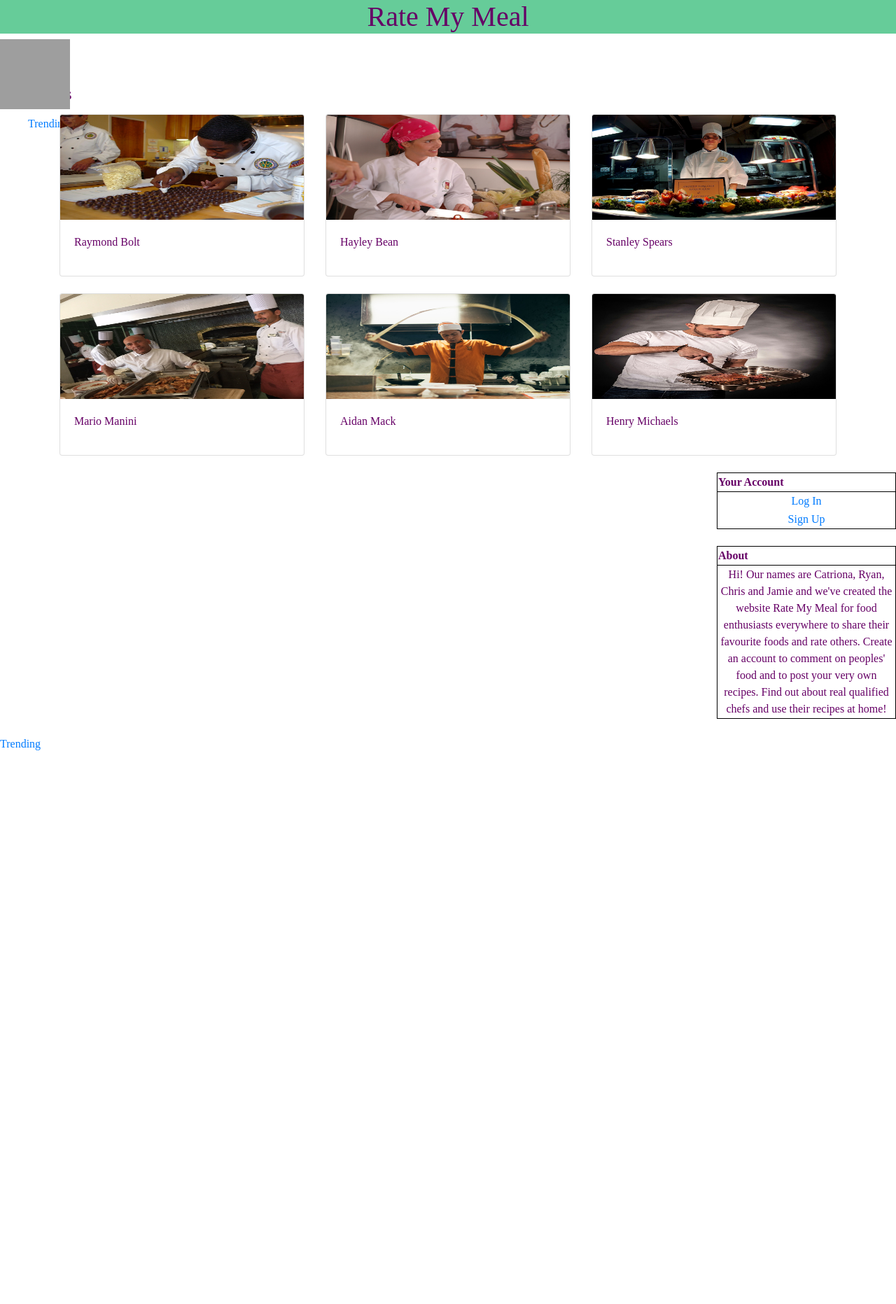
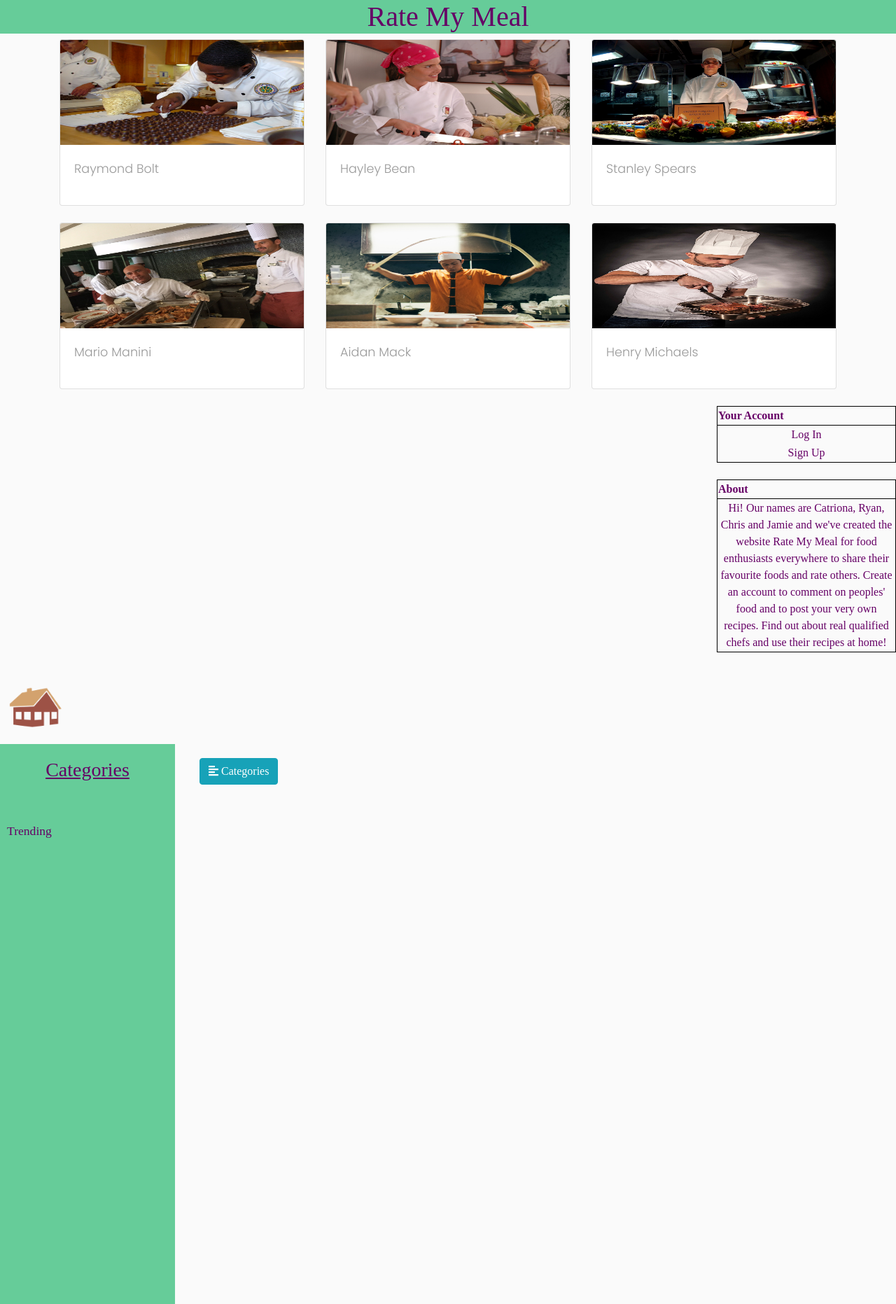
Before and after one commit to RyWilliamson/RateMyMealProject, a Django app: page / in a window 1280 px wide. Shown: the whole page at 70% size. Before the commit the page ends 1072 px from the top, so only its background shows below. Run offline with Django 3.2, Linux system fonts and the light colour scheme; parts of the project's set-up code (start-up, migrations or seed data) failed here and were passed over; some libraries are stand-ins or nearby versions; grey boxes are pictures that could not be loaded.

Commit message:
changes to nav bar - added to base, doesnt work

```diff
--- a/meal/models.py
+++ b/meal/models.py
@@ -25,7 +25,7 @@
     recipe_name = models.CharField(max_length = 128)
     views = models.IntegerField(default = 0)
     recipe_data = models.TextField()
-    image = models.ImageField(upload_to = 'recipe_images/' + category.slug, blank = False)
+    image = models.ImageField(upload_to = 'recipe_images/', blank = False)
 
     def __str__(self):
         return self.recipe_name
--- a/meal/urls.py
+++ b/meal/urls.py
@@ -11,4 +11,6 @@
     url(r'^registerRegular/$', views.registerRegular, name='registerRegular'),
     url(r'^search/$', views.search, name='search'),
 	url(r'^trending/$', views.trending, name = 'trending'),
+	url(r'^base/$', views.base, name = 'base'),
+	url(r'^signup/$', views.signUp, name = 'signup'),
 ]
--- a/meal/views.py
+++ b/meal/views.py
@@ -10,6 +10,11 @@
 
 from django.http import HttpResponse
 
+def base(request):
+
+	return render(request, 'meal/base.html', {})
+
+
 def trending(request):
 	return render(request, 'meal/trending.html', {})
 
@@ -21,6 +26,10 @@
 
 def register(request):
     return render(request, 'meal/register.html', {})
+
+def signUp(request):
+	return render(request, 'meal/signup.html', {})
+
 
 def registerRegular(request):
     registered = False
--- a/templates/meal/base.html
+++ b/templates/meal/base.html
@@ -47,16 +47,6 @@
   text-align: center;
 }
 
-.sidebar{
-	padding:120px 0 0;
-	z-index:-1;
-	position:absolute;
-	top:0;
-	bottom:auto;
-	left:auto;
-	right: auto;
-}
-
 .image{
 	z-index:-1;
 	position:relative;
@@ -65,11 +55,22 @@
 </style>
 
 	<head lang = "en">
+	<meta charset="utf-8">
+    <meta name="viewport" content="width=device-width, initial-scale=1.0">
+    <meta http-equiv="X-UA-Compatible" content="IE=edge">
 
 
-	<link rel="stylesheet" href="https://stackpath.bootstrapcdn.com/bootstrap/4.3.1/css/bootstrap.min.css" integrity="sha384-ggOyR0iXCbMQv3Xipma34MD+dH/1fQ784/j6cY/iJTQUOhcWr7x9JvoRxT2MZw1T" crossorigin="anonymous">
-	<meta charset = "UTF-8"/>
-    <meta name="viewport" content="width=device-width, initial-scale=1, shrink-to-fit=no">
+    <!-- Bootstrap CSS CDN -->
+    <link rel="stylesheet" href="https://stackpath.bootstrapcdn.com/bootstrap/4.1.0/css/bootstrap.min.css" integrity="sha384-9gVQ4dYFwwWSjIDZnLEWnxCjeSWFphJiwGPXr1jddIhOegiu1FwO5qRGvFXOdJZ4" crossorigin="anonymous">
+    <!-- Our Custom CSS -->
+    <link rel="stylesheet" href="style.css">
+
+
+    <!-- Font Awesome JS -->
+    <script defer src="https://use.fontawesome.com/releases/v5.0.13/js/solid.js" integrity="sha384-tzzSw1/Vo+0N5UhStP3bvwWPq+uvzCMfrN1fEFe+xBmv1C/AtVX5K0uZtmcHitFZ" crossorigin="anonymous"></script>
+    <script defer src="https://use.fontawesome.com/releases/v5.0.13/js/fontawesome.js" integrity="sha384-6OIrr52G08NpOFSZdxxz1xdNSndlD4vdcf/q2myIUVO0VsqaGHJsB0RaBE01VTOY" crossorigin="anonymous"></script>
+
+
 		<title>
 			{% block title_block %}
 				Rate My Meal
@@ -80,9 +81,7 @@
 	<body>
 	{% block body_block %}
 		<h1> Rate My Meal </h1>
-		<div>
-			<a href = "index.html"><input type = "image" src = "{% static 'images/home.png' %S}" name = "home" height = 100 width = 100 ></a>
-		</div>
+
 
 		   <div class="container">
 
@@ -166,19 +165,19 @@
 			</tr>
 			{% if user.is_authenticated %}
 			<tr>
-				<td><a href = "logout.html">Log Out</a></td>
+				<td><a href = "{% url 'logout' %}">Log Out</a></td>
 			</tr>
 
 			<tr>
-				<td><a href = "add_recipe.html">Add New Meal</a></td>
+				<td><a href = "{% url 'add_recipe' %}">Add New Meal</a></td>
 			</tr>
 			{% else %}
 			<tr>
-				<td><a href = "login.html">Log In</a></td>
+				<td><a href = "{% url 'login' %}">Log In</a></td>
 			</tr>
 
 			<tr>
-				<td><a href = "signup.html">Sign Up</a></td>
+				<td><a href = "{% url 'signup' %}">Sign Up</a></td>
 			</tr>
 			{% endif %}
 		</table></br>
@@ -199,26 +198,67 @@
 		</div>
 
 		</br>
-		<div class = "sidebar">
-			<h4><p align = "left"> Categories </p></h4>
-			<nav>
-			<ul>
+
+
+
+		<div>
+			<a href = "{% url 'base' %}"><input type = "image" src = "{% static 'images/home.png' %}" name = "home" height = 100 width = 100 ></a>
+		</div>
+
+
+
+
+
+		<div class="wrapper">
+        <!-- Sidebar  -->
+        <nav id="sidebar">
+            <div class="sidebar-header">
+                <h3>Categories</h3>
+            </div>
+
+            <ul class="list-unstyled components">
                 {% for category in categories %}
 				<li>
                     <a href="{% url 'show_category' category.slug %}">{{category.name}}</a>
                 </li>
 				{% endfor %}
-				<li> <a href = "{% url 'trending' %}">Trending</a></li>
+
+                <li>
+                    <a href="{% url 'trending' %}">Trending</a>
+                </li>
             </ul>
         </nav>
+
+        <!-- Page Content  -->
+        <div id="content">
+                <div class="container-fluid">
+
+                    <button type="button" id="sidebarCollapse" class="btn btn-info">
+                        <i class="fas fa-align-left"></i>
+                        <span>Categories</span>
+                    </button>
+                    <button class="btn btn-dark d-inline-block d-lg-none ml-auto" type="button" data-toggle="collapse" data-target="#navbarSupportedContent" aria-controls="navbarSupportedContent" aria-expanded="false" aria-label="Toggle navigation">
+                        <i class="fas fa-align-justify"></i>
+                    </button>
                 </div>
-		<div><a href = "{% url 'trending' %}">Trending</a></div>
+         </div>
+    </div>
+
+
 
 
 
 		<script src="https://code.jquery.com/jquery-3.3.1.slim.min.js" integrity="sha384-q8i/X+965DzO0rT7abK41JStQIAqVgRVzpbzo5smXKp4YfRvH+8abtTE1Pi6jizo" crossorigin="anonymous"></script>
 		<script src="https://cdnjs.cloudflare.com/ajax/libs/popper.js/1.14.7/umd/popper.min.js" integrity="sha384-UO2eT0CpHqdSJQ6hJty5KVphtPhzWj9WO1clHTMGa3JDZwrnQq4sF86dIHNDz0W1" crossorigin="anonymous"></script>
 		<script src="https://stackpath.bootstrapcdn.com/bootstrap/4.3.1/js/bootstrap.min.js" integrity="sha384-JjSmVgyd0p3pXB1rRibZUAYoIIy6OrQ6VrjIEaFf/nJGzIxFDsf4x0xIM+B07jRM" crossorigin="anonymous"></script>
+
+		<script type="text/javascript">
+        $(document).ready(function () {
+            $('#sidebarCollapse').on('click', function () {
+                $('#sidebar').toggleClass('active');
+            });
+        });
+		</script>
 	</body>
 </head>
 </html>
--- a/templates/meal/login.html
+++ b/templates/meal/login.html
@@ -1,4 +1,6 @@
-{% extends base.html %}
+{% extends 'meal/base.html' %}
 {% load staticfiles %}
 
+{% block body_block %}
 <h1> Log In! </h1>
+{% endblock %}
--- a/templates/meal/logout.html
+++ b/templates/meal/logout.html
@@ -1,6 +1,9 @@
-{% extends base.html %}
+{% extends 'meal/base.html' %}
 {% load staticfiles %}
 
+{% block body_block %}
 <h1>Logged Out</h1>
 
 <h2> You have successfully logged out! </h2>
+
+{% endblock %}
--- a/templates/meal/signup.html
+++ b/templates/meal/signup.html
@@ -1,5 +1,7 @@
-{% extends base.html %}
+{% extends 'meal/base.html' %}
 {% load staticfiles %}
 
+{% block body_block %}
 <h1>Create an Account!</h1>
 <h2>Fill in your details below</h2>
+{% endblock %}
--- a/templates/meal/test2.html
+++ b/templates/meal/test2.html
@@ -5,8 +5,6 @@
     <meta charset="utf-8">
     <meta name="viewport" content="width=device-width, initial-scale=1.0">
     <meta http-equiv="X-UA-Compatible" content="IE=edge">
-
-    <title>Collapsible sidebar using Bootstrap 4</title>
 
     <!-- Bootstrap CSS CDN -->
     <link rel="stylesheet" href="https://stackpath.bootstrapcdn.com/bootstrap/4.1.0/css/bootstrap.min.css" integrity="sha384-9gVQ4dYFwwWSjIDZnLEWnxCjeSWFphJiwGPXr1jddIhOegiu1FwO5qRGvFXOdJZ4" crossorigin="anonymous">
@@ -41,8 +39,6 @@
 
         <!-- Page Content  -->
         <div id="content">
-
-
                 <div class="container-fluid">
 
                     <button type="button" id="sidebarCollapse" class="btn btn-info">
```
Also changed, not shown: templates/meal/trending.html (+6 -28 lines). Lines whose indentation alone changed are shown as unchanged.
